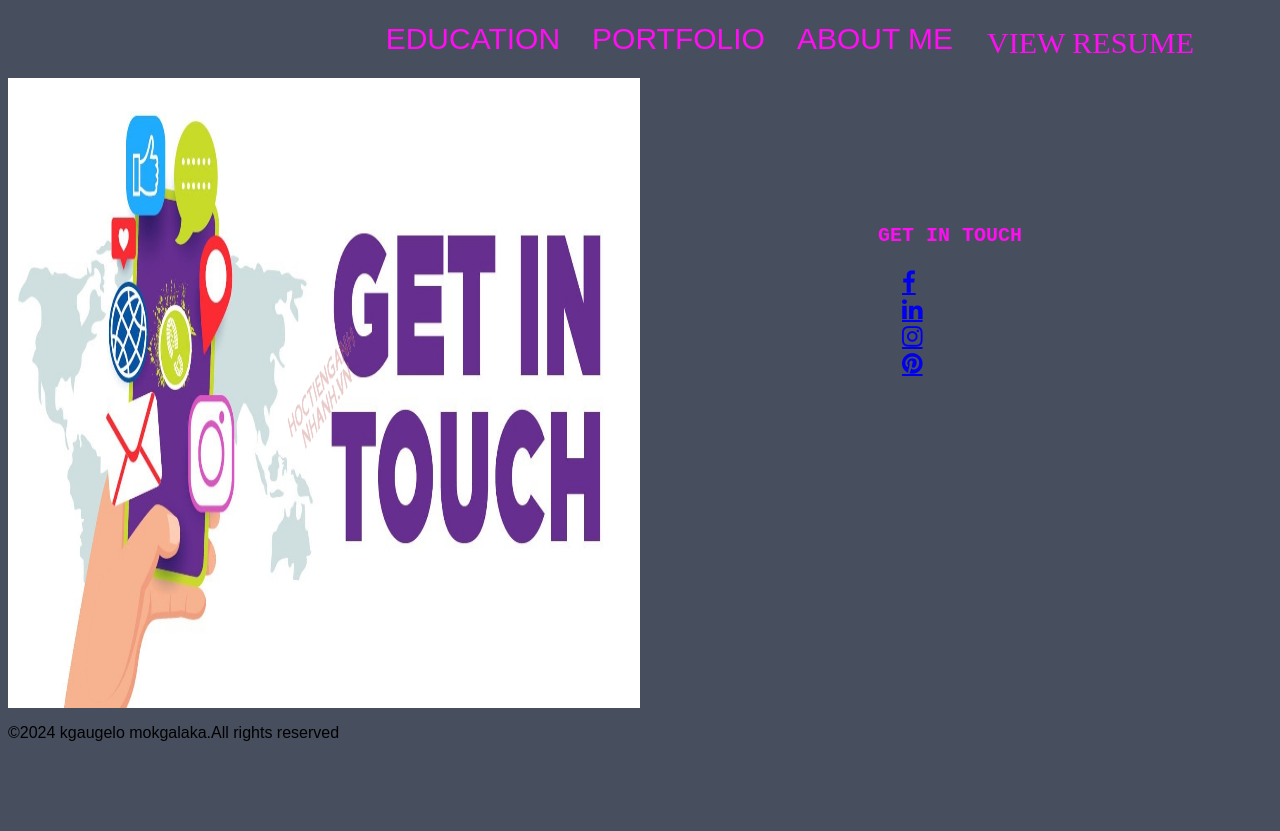
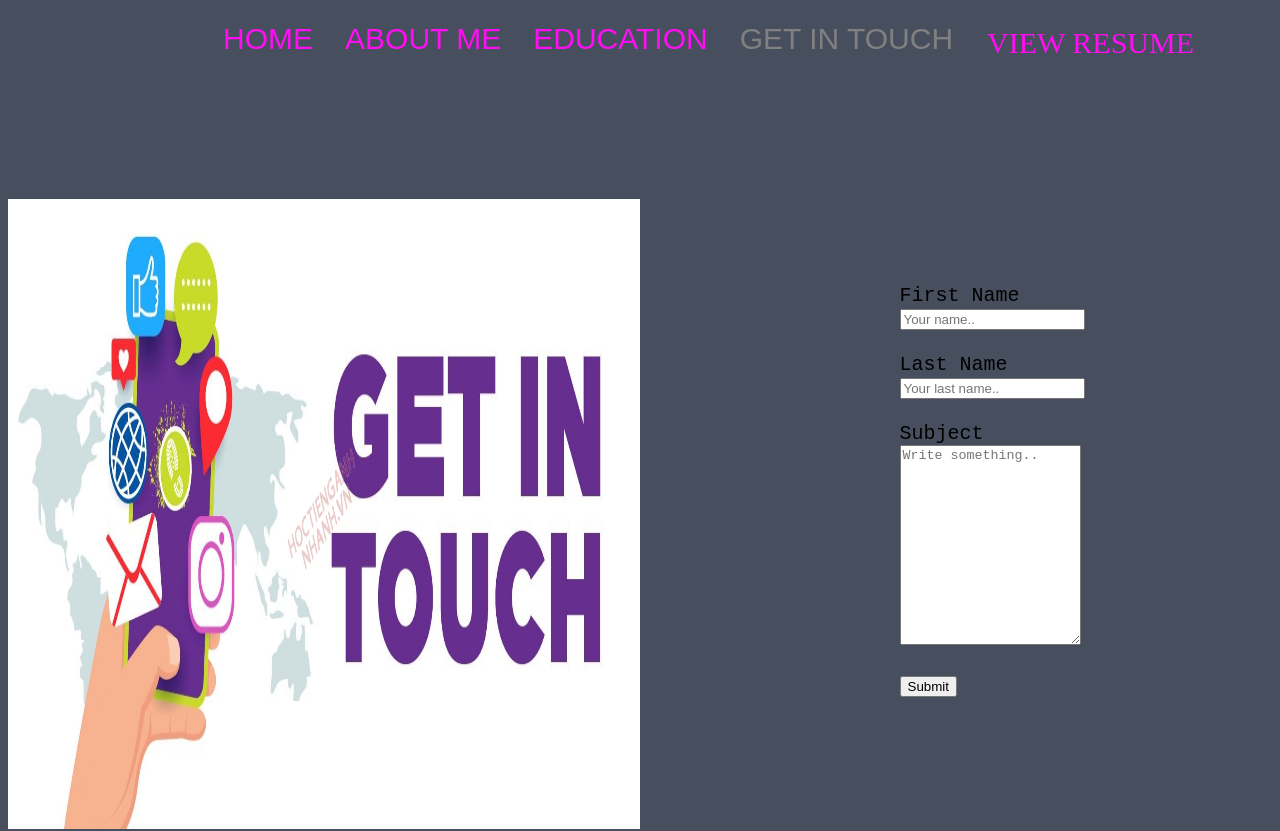
Before and after one commit to kgaugelomokgalaka/kgaugelo, a plain HTML site: page Get in Touch.HTML in a window 1280 px wide. Shown: the top 831 px of the page. Before the commit the page ends 800 px from the top, so only its background shows below. Drawn offline with Linux system fonts and the light colour scheme.

Commit message:
customer form

```diff
--- a/Get in Touch.HTML
+++ b/Get in Touch.HTML
@@ -3,31 +3,33 @@
 <head>
 
   <link rel="stylesheet" href="style.css">
-  <link rel="stylesheet" href="https://cdnjs.cloudflare.com/ajax/libs/font-awesome/4.7.0/css/font-awesome.min.css">
-
-
 
 </head>
-
 
 
 <body  bgcolor="grey">
 
 
 <style>
+  .containerS{
+    max-width: 50%;
+
+  }
+  .form input{
+    max-width: 100px;
+  }
     img {
       display: block;
       width: 500px;
     }
     </style>
-
     <div class="topnav">
       <a href="/MOKGALAKA KGAUGELO RESUME .pdf" class="download-btn">VIEW RESUME</a>
+      <a style="color: grey;" href="Get in Touch.HTML">GET IN TOUCH</a>
+      <a href="EDUCATION.HTML">EDUCATION</a>
       <a href="ABOUT ME.HTML">ABOUT ME </a>
-      <a href="index.html">PORTFOLIO</a>
-      <a href="EDUCATION.HTML">EDUCATION</a>
-
-      </div>
+      <a href="index.html">HOME</a>
+    </div>
 
 
 
@@ -38,16 +40,24 @@
   height: 630px;" >
 <pre style="color: rgb(0, 0, 0);text-align: left; padding: 2px;font-size: x-large;">
 
-  <h1 class="name">GET IN TOUCH </h1>
-  <a href="https://www.facebook.com/kgaugelo.kgau.3990" class="fa fa-facebook" target="_blank"></a>
-  <a href="https://www.linkedin.com/in/kgaugelo-mokgalaka-149337286/" class="fa fa-linkedin" target="_blank"></a>
-  <a href="https://www.instagram.com/_kgaugelo.kgau.3990/" class="fa fa-instagram" target="_blank"></a>
-  <a href="https://za.pinterest.com/kgaugelohelen/" class="fa fa-pinterest" target="_blank"></a>
 
 
+  <div class="containerS">
+    <form action="action_page.php">
 
+      <label for="fname">First Name</label>
+      <input type="text" id="fname" name="firstname" placeholder="Your name..">
 
+      <label for="lname">Last Name</label>
+      <input type="text" id="lname" name="lastname" placeholder="Your last name..">
 
+      <label for="subject">Subject</label>
+      <textarea id="subject" name="subject" placeholder="Write something.." style="height:200px"></textarea>
+
+      <input type="submit" value="Submit">
+
+    </form>
+  </div>
 
 
 
```
